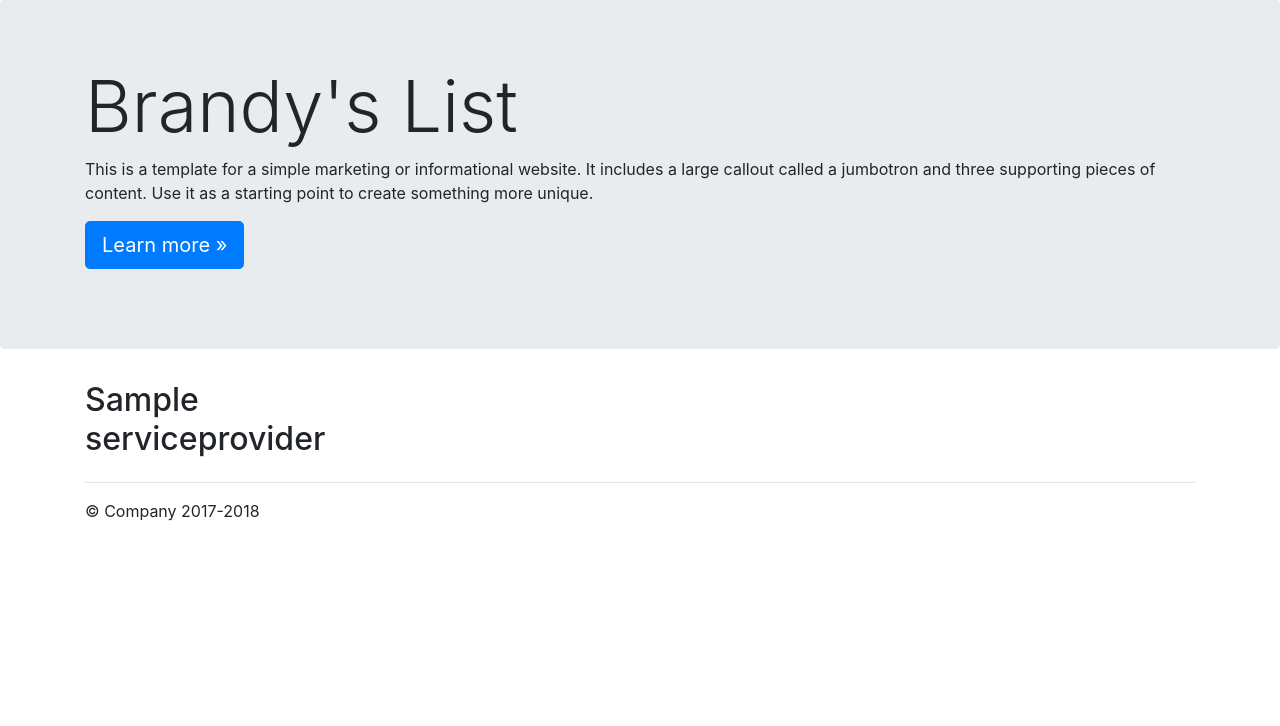
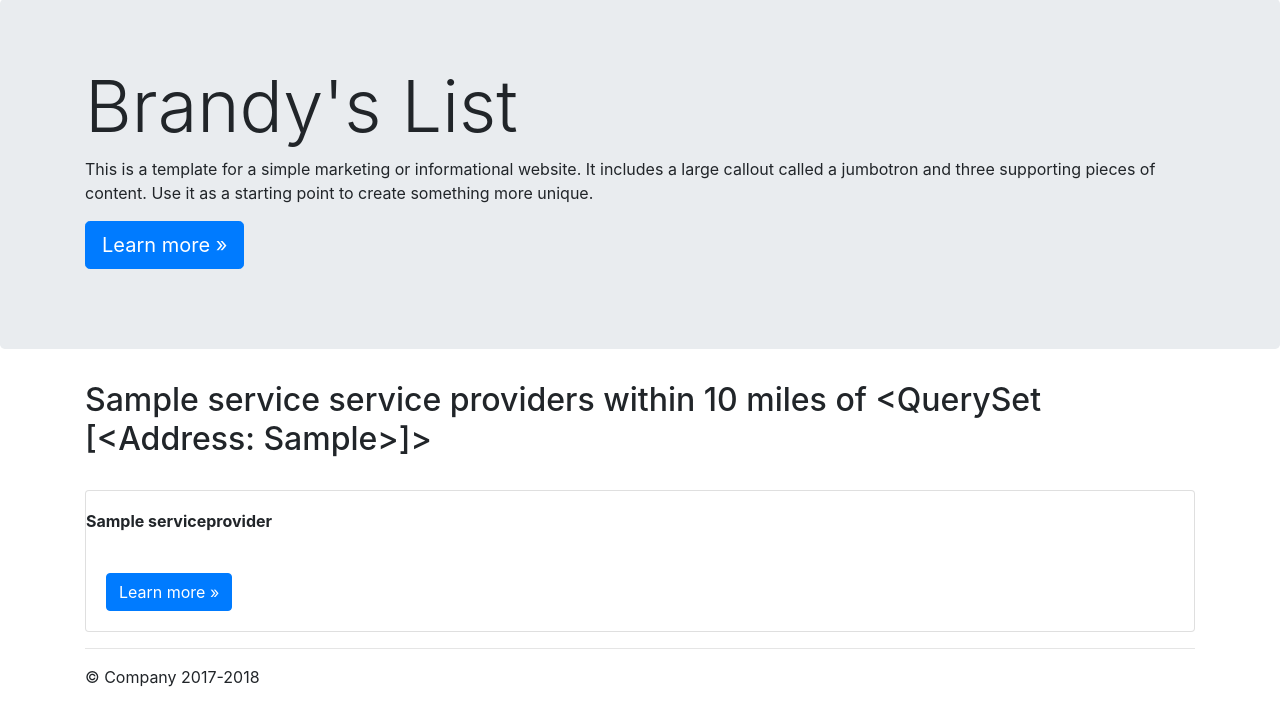
Before and after one commit to mtencza/Brandys-List, a Django app: template home/templates/home/serviceprovider_list.html in a window 1280 px wide. Shown: the part 57-783 px from the top of the page. Run offline with Django 3.2, Linux system fonts and the light colour scheme; tables that the repository leaves empty hold one stand-in row (values such as "Sample post"); the template is opened without the code that fills it: values that come from a table or form of the project are taken from there, most other values are stand-ins (such as "Sample title", 1, 10 or a date in 2020); some libraries are stand-ins or nearby versions.

Commit message:
Added service provider detail page

```diff
--- /dev/null
+++ b/home/templates/home/serviceprovider_detail.html
@@ -0,0 +1,6 @@
+{% extends 'home/basealt.html' %}
+{% block content %}
+
+<h1> {{ serviceprovider}} : {{serviceprovider.name}} </h1>
+
+{% endblock content %}
--- a/home/templates/home/serviceprovider_list.html
+++ b/home/templates/home/serviceprovider_list.html
@@ -1,17 +1,38 @@
 {% extends 'home/basealt.html' %}
 {% block content %}
 
-{% if serviceprovider_list %}
-
+{% comment %} {% if serviceprovider_list %}
+    <h2>{{ service }} service providers within {{ sort_distance }} miles of {{ address }}</h2>
     <div class="row">
     {% for serviceprovider in serviceprovider_list|dictsort:"name" %}
           <div class="col-md-4">
-            <h2>{{serviceprovider.name}}</h2>
+            <h3>{{serviceprovider.name}}</h3>
             {% comment %} <p>My category </p>
             <p><a class="btn btn-secondary" href="{{ category.get_absolute_url }}" role="button">View Category »</a></p> {% endcomment %}
-          </div>
+        {% comment%}  </div>
+    { endfor %}
+    <div><div class="card-group">
+ {% endcomment %}
+
+
+{% if serviceprovider_list %}
+
+    {% if sort_distance == "Any" %}
+        <h2>{{ service }} service providers within any distance of {{ address }}</h2>
+    {% else %}
+        <h2>{{ service }} service providers within {{ sort_distance }} miles of {{ address }}</h2>
+    {% endif%}
+
+    {% for serviceprovider in serviceprovider_list|dictsort:"name" %}
+        <br>
+        <div class="card">
+            {% comment %} <h4 class="card-title padding">{{serviceprovider.name}}</h4> {% endcomment %}
+            <h4 class="padding">{{serviceprovider.name}}</h4>
+            <div class="card-body">
+                <a class="btn btn-primary btn-md" href="{{ serviceprovider.get_absolute_url }}" role="button">Learn more »</a>
+            </div>
+        </div>
     {% endfor %}
-    </div>
 
 
 {% else %}
```
